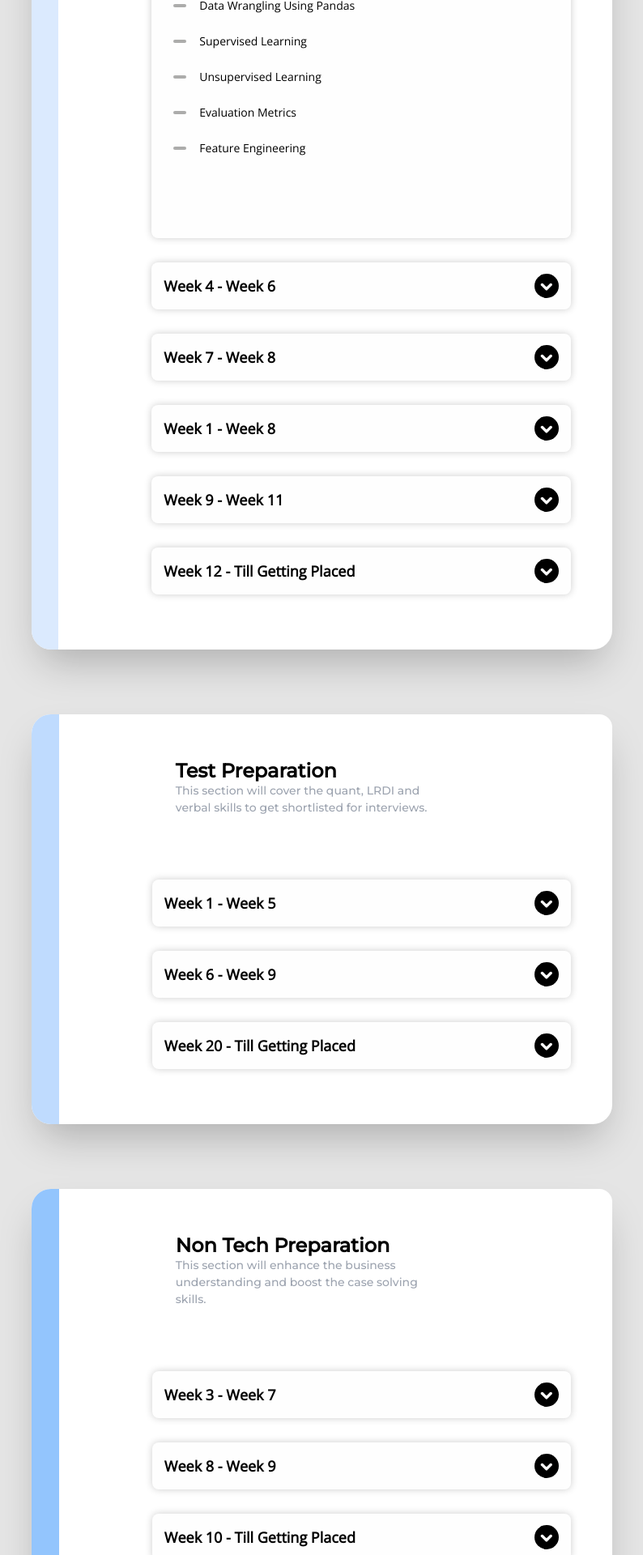
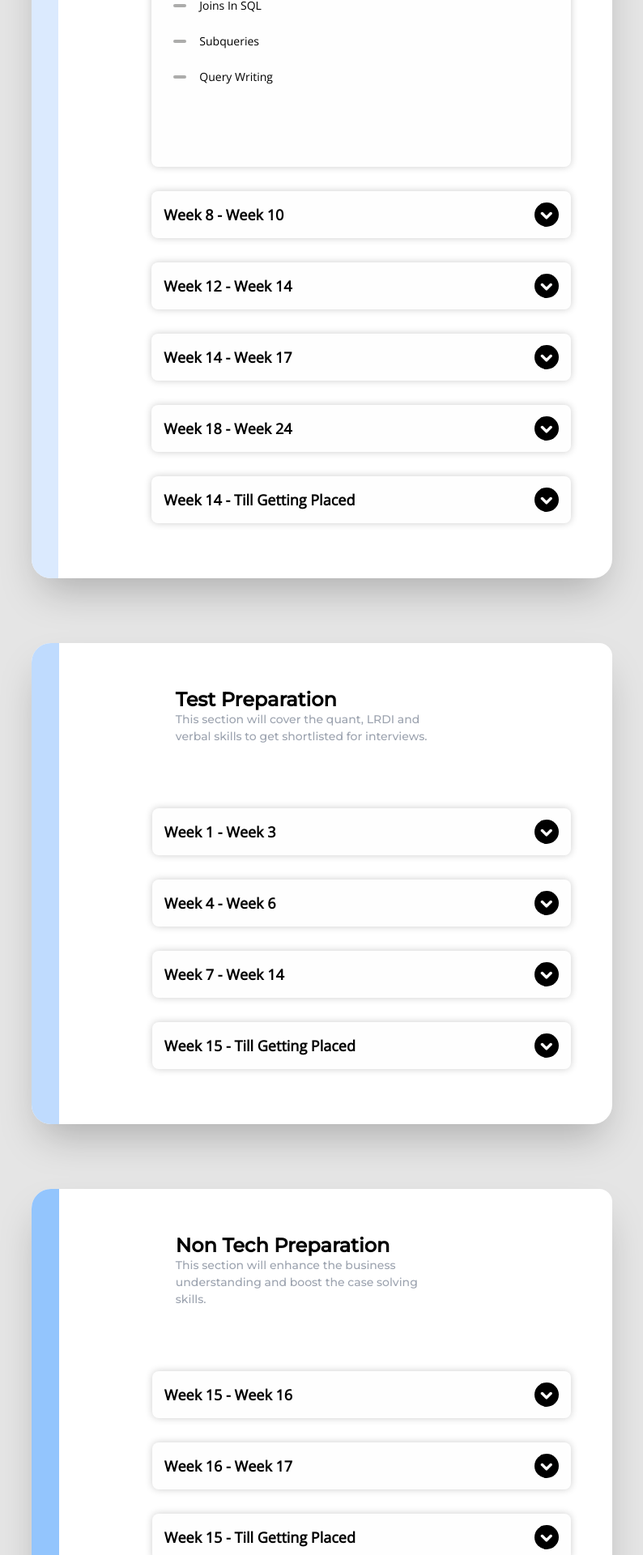
Before and after one commit to 100bhagya/mas-website-react, a React (Create React App) app: page /timeline2 in a window 1280 px wide. Shown: the part 820-2740 px from the top of the page at 81% size, without its empty margins (345-1139 px from the left). Built offline with nearby package versions, Linux system fonts and the light colour scheme.

Commit message:
Update timeline (#34)
* updated timeline 102

* sorted timeline

```diff
--- a/src/data/Timeline2Data.js
+++ b/src/data/Timeline2Data.js
@@ -7,52 +7,30 @@ const Data = [
       "This section will cover data wrangling, data visualisation, statistics and machine learning.",
     questions: [
       {
-        question: "Week 1 - Week 3",
-        Status: "Machine Learning Course (2 Aug - 22 Aug)",
+        question: "Week 3 - Week 4",
+        Status: "SQL Course (14 Mar - 20 Mar)",
         answer: [
           {
-            role: "Understanding Python Libraries",
+            role: "Basic Commands In SQL",
           },
           {
-            role: "Data Visualization Using Matplotlib & Seaborn",
+            role: "Advanced Commands In SQL",
           },
           {
-            role: "Data Wrangling Using Pandas",
+            role: "Joins In SQL",
           },
           {
-            role: "Supervised Learning",
+            role: "Subqueries",
           },
           {
-            role: "Unsupervised Learning",
-          },
-          {
-            role: "Evaluation Metrics",
-          },
-          {
-            role: "Feature Engineering",
+            role: "Query Writing",
           },
         ],
         open: true,
       },
       {
-        question: "Week 4 - Week 6",
-        Status: "Hands-On-Experience (23 Aug - 12 Sept)",
-        answer: [
-          {
-            role: "MS-Excel Project",
-          },
-          {
-            role: "Data Analytics Project",
-          },
-          {
-            role: "Data Science Project",
-          },
-        ],
-        open: false,
-      },
-      {
-        question: "Week 7 - Week 8",
-        Status: "MS-Excel + Stats Course (13 Sept - 26 Sept)",
+        question: "Week 8 - Week 10",
+        Status: "MS-Excel + Stats Course (18 Apr - 8 May)",
         answer: [
           {
             role: "Introduction To MS-Excel",
@@ -79,8 +57,8 @@ const Data = [
         open: false,
       },
       {
-        question: "Week 1 - Week 8",
-        Status: "Python Programming (2 Aug - 26 Sept)",
+        question: "Week 12 - Week 14",
+        Status: "Python Programming (16 May - 29 May)",
         answer: [
           {
             role: "Introduction To Python",
@@ -98,30 +76,52 @@ const Data = [
         open: false,
       },
       {
-        question: "Week 9 - Week 11",
-        Status: "SQL Course (27 Sept - 17 Oct)",
+        question: "Week 14 - Week 17",
+        Status: "Machine Learning Course (30 May - 24 June)",
         answer: [
           {
-            role: "Basic Commands In SQL",
+            role: "Understanding Python Libraries",
           },
           {
-            role: "Advanced Commands In SQL",
+            role: "Data Visualization Using Matplotlib & Seaborn",
           },
           {
-            role: "Joins In SQL",
+            role: "Data Wrangling Using Pandas",
           },
           {
-            role: "Subqueries",
+            role: "Supervised Learning",
           },
           {
-            role: "Query Writing",
+            role: "Unsupervised Learning",
+          },
+          {
+            role: "Evaluation Metrics",
+          },
+          {
+            role: "Feature Engineering",
           },
         ],
         open: false,
       },
       {
-        question: "Week 12 - Till Getting Placed",
-        Status: "Concept Brushing (18 Oct Onwards)",
+        question: "Week 18 - Week 24",
+        Status: "Hands-On-Experience (27 June - 7 Aug)",
+        answer: [
+          {
+            role: "MS-Excel Project",
+          },
+          {
+            role: "Data Analytics Project",
+          },
+          {
+            role: "Data Science Project",
+          },
+        ],
+        open: false,
+      },
+      {
+        question: "Week 14 - Till Getting Placed",
+        Status: "Concept Brushing",
         answer: [
           {
             role: "Resume Tech Preparation",
@@ -148,8 +148,24 @@ const Data = [
       "This section will cover the quant, LRDI and verbal skills to get shortlisted for interviews.",
     questions: [
       {
-        question: "Week 1 - Week 5",
-        Status: "Aptitude Course (2 Aug - 5 Sept)",
+        question: "Week 1 - Week 3",
+        Status: "Self Evaluation Program (1 Mar - 20 Mar)",
+        answer: [
+          {
+            role: "Self Evaluation",
+          },
+          {
+            role: "Get Internship",
+          },
+          {
+            role: "Tech BuildUp",
+          },
+        ],
+        open: false,
+      },
+      {
+        question: "Week 4 - Week 6",
+        Status: "Aptitude Course (21 Mar - 10 Apr)",
         answer: [
           {
             role: "Tricks For Calculation",
@@ -188,9 +204,9 @@ const Data = [
         open: false,
       },
       {
-        question: "Week 6 - Week 9",
-        Status: "LRDI Course (6 Sept - 3 Oct)",
-        Status1: "Verbal Preparation (6 Sept - 3 Oct)",
+        question: "Week 7 - Week 14",
+        Status: "LRDI Course (11 Apr - 8 May)",
+        Status1: "Verbal Preparation (23 Apr - 8 May)",
         answer: [
           {
             role: "Arrangements, Distributions & Selections",
@@ -246,8 +262,8 @@ const Data = [
         open: false,
       },
       {
-        question: "Week 20 - Till Getting Placed",
-        Status: "Practice Mode On! (30 Aug Onwards)",
+        question: "Week 15 - Till Getting Placed",
+        Status: "Practice Mode On! (6 June Onwards)",
         answer: [
           {
             role: "100+ Chapter Wise Practice Tests",
@@ -277,7 +293,7 @@ const Data = [
       "This section will enhance the business understanding and boost the case solving skills.",
     questions: [
       {
-        question: "Week 3 - Week 7",
+        question: "Week 15 - Week 16",
         Status: "Product Brainstorming (16 Aug - 19 Sept)",
         answer: [
           {
@@ -293,8 +309,8 @@ const Data = [
         open: false,
       },
       {
-        question: "Week 8 - Week 9",
-        Status: "Business KT Sessions (20 Sept - 3 Oct)",
+        question: "Week 16 - Week 17",
+        Status: "Business KT Sessions (13 June - 26 June)",
         answer: [
           {
             role: "Case Study Webinars",
@@ -309,8 +325,8 @@ const Data = [
         open: false,
       },
       {
-        question: "Week 10 - Till Getting Placed",
-        Status: "Practice Sessions (4 Oct Onwards)",
+        question: "Week 15 - Till Getting Placed",
+        Status: "Practice Sessions (4 June Onwards)",
         answer: [
           {
             role: "Conventional Case Study Practice",
@@ -340,24 +356,8 @@ const Data = [
       "This section will cater up to all your requirements for acing the interviews.",
     questions: [
       {
-        question: "Week 1 - Week 4",
-        Status: "Resume Building (2 Aug - 29 Aug)",
-        answer: [
-          {
-            role: "Webinar On How To Build A Winning Resume",
-          },
-          {
-            role: "Personalized & Curated Suggestions",
-          },
-          {
-            role: "Resume Review By Industry Experts",
-          },
-        ],
-        open: false,
-      },
-      {
-        question: "Week 10 - Week 13",
-        Status: "Communication Skill Enhancement (4 Oct - 31 Oct)",
+        question: "Week 5 - Week 13",
+        Status: "Communication Skill Enhancement (1 Apr - 31 May)",
         answer: [
           {
             role: "Suggested Articles & Videos",
@@ -375,8 +375,24 @@ const Data = [
         open: false,
       },
       {
+        question: "Week 20 - Week 22",
+        Status: "Resume Building (11 July - 31 July)",
+        answer: [
+          {
+            role: "Webinar On How To Build A Winning Resume",
+          },
+          {
+            role: "Personalized & Curated Suggestions",
+          },
+          {
+            role: "Resume Review By Industry Experts",
+          },
+        ],
+        open: false,
+      },
+      {
         question: "Week 14 - Till Getting Placed",
-        Status: "Getting Interview Ready (1 Nov Onwards)",
+        Status: "Getting Interview Ready (1 June Onwards)",
         answer: [
           {
             role: "Mock Interviews",
```
